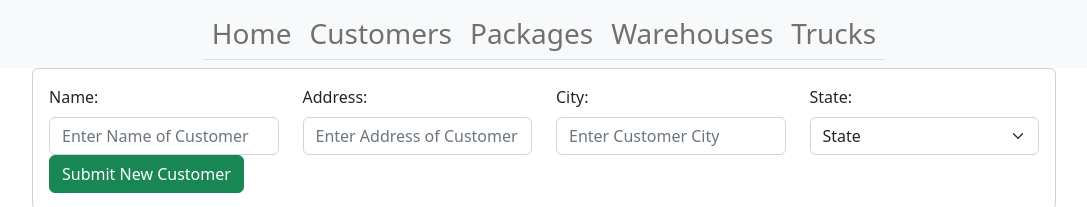
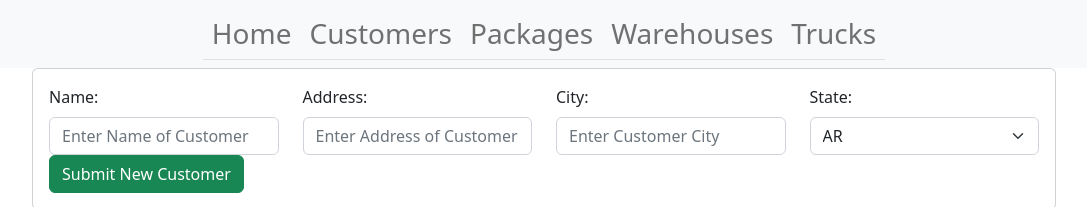
Before and after one commit to Zabronko/TeamLogic, a React (Create React App) app in the folder app-front-end/: page /customers in a window 1280 px wide. Shown: the top 207 px of the page, without its empty margins (96-1183 px from the left). Built offline with nearby package versions, Linux system fonts and the light colour scheme; no server answers.

Commit message:
work on adding customer fiunctionality, prevented the default 'state' field from being added to database

```diff
--- a/app-front-end/src/components/Customers/AddCustomer.jsx
+++ b/app-front-end/src/components/Customers/AddCustomer.jsx
@@ -52,8 +52,7 @@ export const AddCustomer = ({customers, setCustomers}) => {
         </Col>
         <Col>
             <Form.Label >State:</Form.Label>
-            <Form.Select name="state" ref={stateRef} required  defaultValue="State">
-            <option>State</option>
+            <Form.Select name="state" ref={stateRef} required >
             <option>AR</option>
             <option>LA</option>
             <option>NM</option>
--- a/app-front-end/src/pages/CustomerInfo.jsx
+++ b/app-front-end/src/pages/CustomerInfo.jsx
@@ -42,7 +42,7 @@ export const CustomerInfo = () => {
 
     {!renderEditCustomer && <div><Button onClick={() => setRenderEditCustomer(!renderEditCustomer)}>edit customer</Button></div>}
     </Card>
-    <Button onClick={() => setRenderAddPackage(!renderAddPackage)}>add package</Button>
+    <div style={{width: "80%", alignContent:"center", marginLeft:"10%"}}><Button onClick={() => setRenderAddPackage(!renderAddPackage)}>add package</Button></div>
     {renderAddPackage && <CreatePackage customerId={customer.id} packages={packages} setPackages={setPackages}/>}
     <Card style={{width: "80%", alignContent:"center", marginLeft:"10%", marginBottom:"10%"}}>
     {packages.map((pack) => {
```
